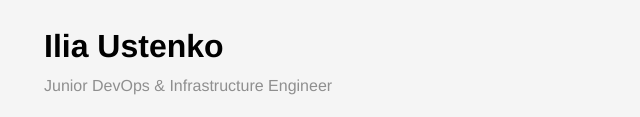
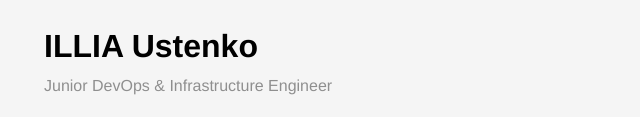
Before and after one commit to DaphCoOk/junior-devops-site, a plain HTML site: page index.html in a window 1280 px wide. Shown: the part 401-518 px from the top of the page, without its empty margins (296-936 px from the left). Drawn offline with Linux system fonts and the light colour scheme.

Commit message:
feat: Fix Style.css , index.html

```diff
--- a/index.html
+++ b/index.html
@@ -7,19 +7,19 @@
     <meta name="viewport" content="width=device-width, initial-scale=1.0">
 
     <meta name="keywords" content="DevOps, CI/CD, Docker, Linux, Certbot, Nginx, Infrastructure as Code">
-    <meta name="description" content="Ilia Ustenko - Junior DevOps Engineer z praktycznym doświadczeniem w automatyzacji i utrzymaniu infrastruktury produkcyjnej.">
-    <meta name="author" content="Ilia Ustenko">
+    <meta name="description" content="ILLIA Ustenko - Junior DevOps Engineer z praktycznym doświadczeniem w automatyzacji i utrzymaniu infrastruktury produkcyjnej.">
+    <meta name="author" content="IlLia Ustenko">
 
 
     <link href="./normalize.css" rel="stylesheet" />
     <link href="./style.css" rel="stylesheet" />
-    <title>Ilia Ustenko | Junior DevOps Engineer</title>
+    <title>ILLIA Ustenko | Junior DevOps Engineer</title>
   </head>
 
   <body>
     <header class="header">
       <img src="me3.png" alt="avatar" class="header__avatar" />
-      <h1 class="header__title">Ilia Ustenko</h1>
+      <h1 class="header__title">ILLIA Ustenko</h1>
       <h3 class="header__subtitle">Junior DevOps & Infrastructure Engineer</h3>
     </header>
 
```
